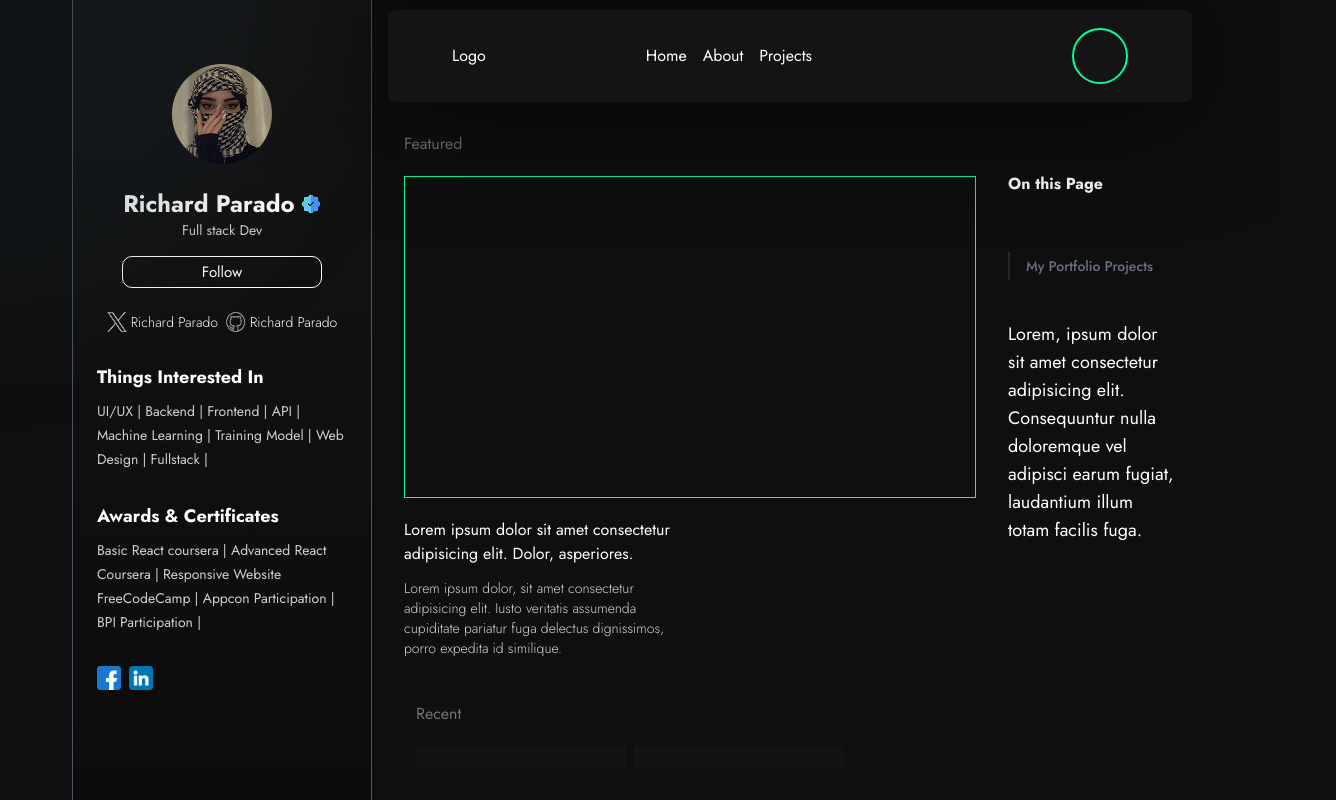
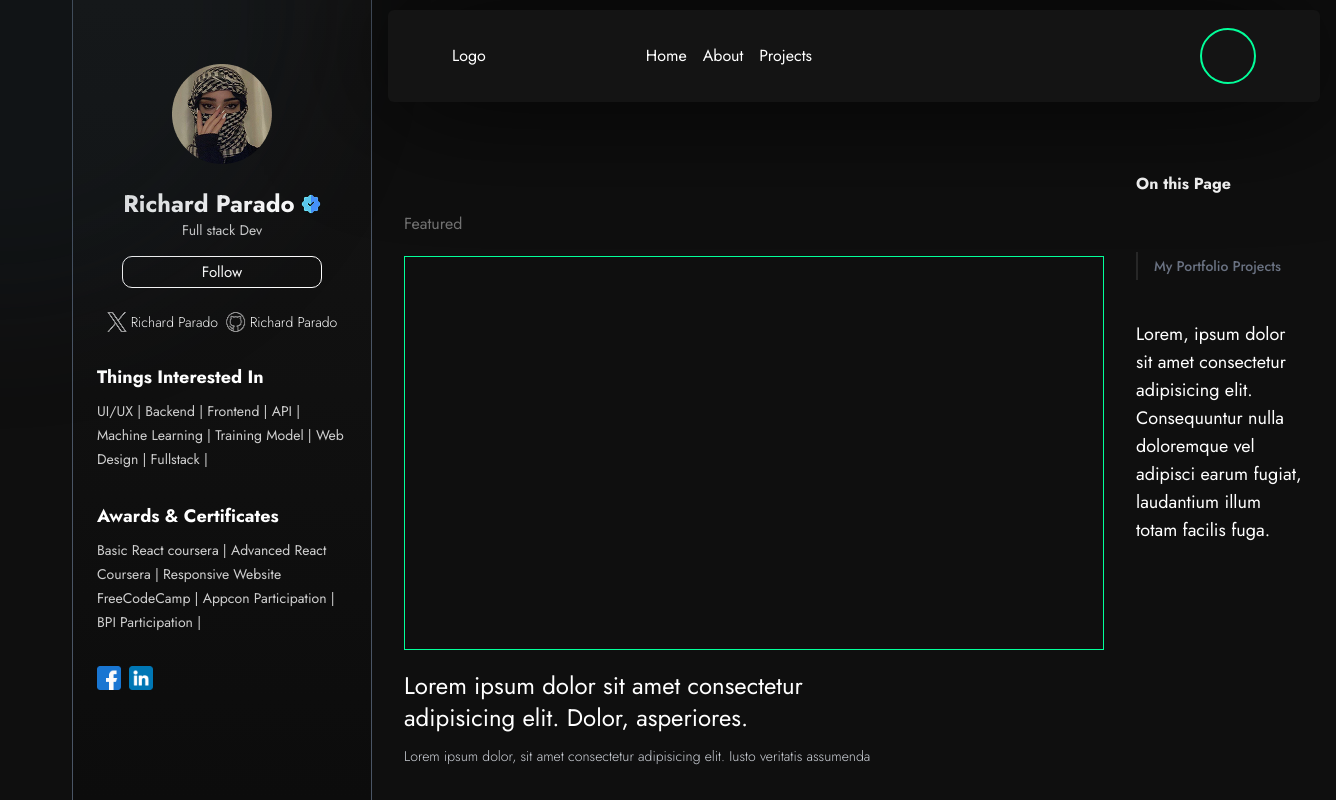
Before and after one commit to RichardPharads/PortfolioV2, a React (Vite) app: page / in a window 1280 px wide. Both pictures are taken after a click on the button "Projects". Shown: the whole page, 1336 px wide, since content can reach past the window. Built offline with nearby package versions, Linux system fonts and the light colour scheme; grey boxes are pictures that could not be loaded.

Commit message:
fix minimal add logo

```diff
--- a/src/Components/Main/Main.jsx
+++ b/src/Components/Main/Main.jsx
@@ -9,7 +9,7 @@ function Main() {
     <div className="flex-1 z-0 scroll-auto md:p-4">
       <div className="h-full w-full">
         <div className="h-full flex flex-col">
-          <div className="overflow-y-auto flex-1 scrollbar-hidden pb-10">
+          <div className="overflow-y-auto flex-1 scrollbar-hidden pb-10 py-20">
             {listContents ? listContents.map((items) => {
               // ❌ Hide Profile if not mobile
 
--- a/src/Components/Page Components/Projects.jsx
+++ b/src/Components/Page Components/Projects.jsx
@@ -52,10 +52,16 @@ function Projects() {
         <div className='featured w-full h-fit'>
             <h2 className='py-5 text-neutral-500'>Featured</h2>
             <div className='flex flex-wrap gap-5'>
-              <div className='image w-full sm:w-full aspect-video  border border-accent'></div>
-              <article className='w-70'>
-                <h2 className='text-md'>Lorem ipsum dolor sit amet consectetur adipisicing elit. Dolor, asperiores.</h2>
+              <div className='image w-full sm:w-full md:w-[700px] aspect-video  border border-accent'></div>
+              <article className='max-w-[500px]'>
+                <h2 className='text-2xl'>Lorem ipsum dolor sit amet consectetur adipisicing elit. Dolor, asperiores.</h2>
                 <p className='text-sm font-light text-gray-300 py-3'>Lorem ipsum dolor, sit amet consectetur adipisicing elit. Iusto veritatis assumenda cupiditate pariatur fuga delectus dignissimos, porro expedita id similique.</p>
+                <div className='icons flex gap-2'>
+                  <div className='w-8 h-8 bg-red-600'></div>
+                  <div className='w-8 h-8 bg-red-600'></div>
+                  <div className='w-8 h-8 bg-red-600'></div>
+
+                </div>
               </article>
             </div>
         </div>
@@ -63,8 +69,8 @@ function Projects() {
           <h2 className='py-5 text-neutral-500'>Recent</h2>
           <div className='card-container  h-fit gap-2 flex flex-wrap'>
 
-            <div className='card max-w-[200px] min-w-[210px] aspect-video bg-neutral-800/20'></div>
-            <div className='card w-[210px] aspect-video bg-neutral-800/20'></div>
+            <div className='card w-[400px] aspect-video bg-neutral-800/20'></div>
+            <div className='card w-[400px] aspect-video bg-neutral-800/20'></div>
             <span className='py-5'>
             </span>
         </div>
```
